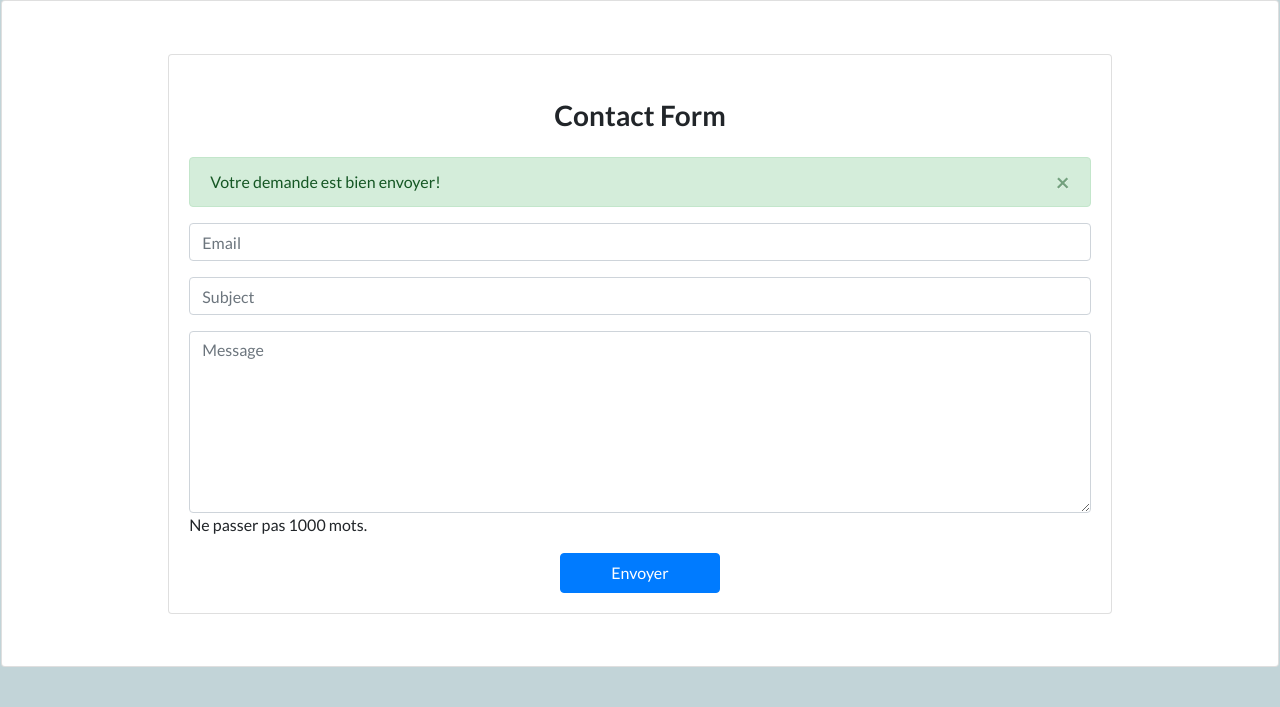
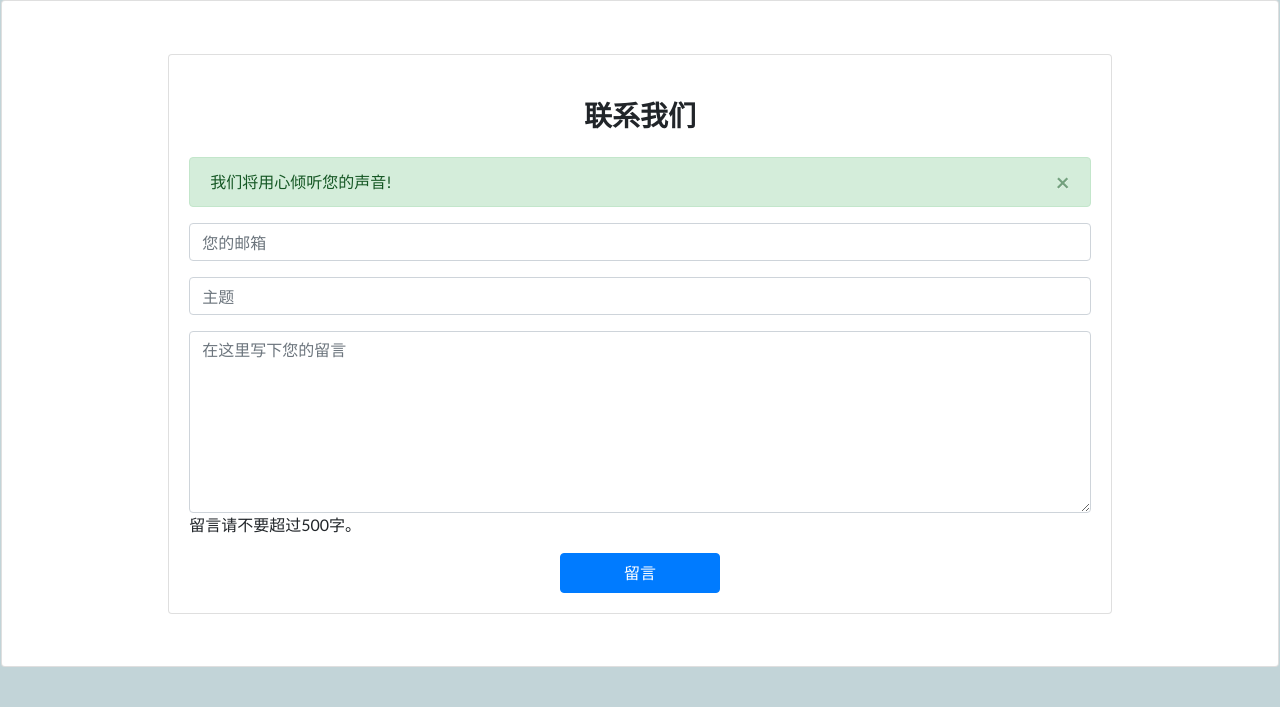
Before and after one commit to bot74/TongjiTaxi, a Django app: page /contacter/ in a window 1280 px wide. Shown: the part 93-800 px from the top of the page. Run offline with Django 3.2, Linux system fonts and the light colour scheme; some libraries are stand-ins or nearby versions; some web fonts are replaced.

Commit message:
翻译
翻译

```diff
--- a/templates/contact.html
+++ b/templates/contact.html
@@ -8,28 +8,28 @@
     <div class="form-area" STYLE="padding: 20px;">
         <form role="form" method="POST" action="/contacter/"> {% csrf_token %}
 			<br style="clear:both">
-				<h3 style="margin-bottom: 25px; text-align: center;">Contact Form</h3>
+				<h3 style="margin-bottom: 25px; text-align: center;">联系我们</h3>
 			{% if form.errors %}
-		<p class="error"> sorry that's not a valid info </p><br/>
+		<p class="error"> 抱歉，信息错误 </p><br/>
 		{% else %}
 		  <div class="alert alert-success alert-dismissible" role="alert">
 			<button type="button" class="close" data-dismiss="alert" aria-label="Close">
 			  <span aria-hidden="true">&times;</span>
 			</button>
-			Votre demande est bien envoyer!
+			我们将用心倾听您的声音!
 		  </div>
 		{% endif %}
 				<div class="form-group">
-					<input type="text" class="form-control" id="email" name="from_email" placeholder="Email" required>
+					<input type="text" class="form-control" id="email" name="from_email" placeholder="您的邮箱" required>
 				</div>
 				<div class="form-group">
-					<input type="text" class="form-control" id="subject" name="subject" placeholder="Subject" required>
+					<input type="text" class="form-control" id="subject" name="subject" placeholder="主题" required>
 				</div>
 				<div class="form-group">
-					<textarea class="form-control" type="textarea" name="message" id="message" placeholder="Message" maxlength="1000" rows="7"></textarea>
-					<span class="help-block"><p id="characterLeft" class="help-block ">Ne passer pas 1000 mots.</p></span>
+					<textarea class="form-control" type="textarea" name="message" id="message" placeholder="在这里写下您的留言" maxlength="1000" rows="7"></textarea>
+					<span class="help-block"><p id="characterLeft" class="help-block ">留言请不要超过500字。</p></span>
 				</div>
-			<center><button type="submit" id="submit" name="submit" class="btn btn-primary pull-right" style="width:160px; height:40px;">Envoyer</button></center>
+			<center><button type="submit" id="submit" name="submit" class="btn btn-primary pull-right" style="width:160px; height:40px;">留言</button></center>
         </form>
     </div>
 
```
Also changed, not shown: taxi_app/forms.py (+5 -5 lines), templates/demande_modal.html (+5 -5 lines), db.sqlite3.
